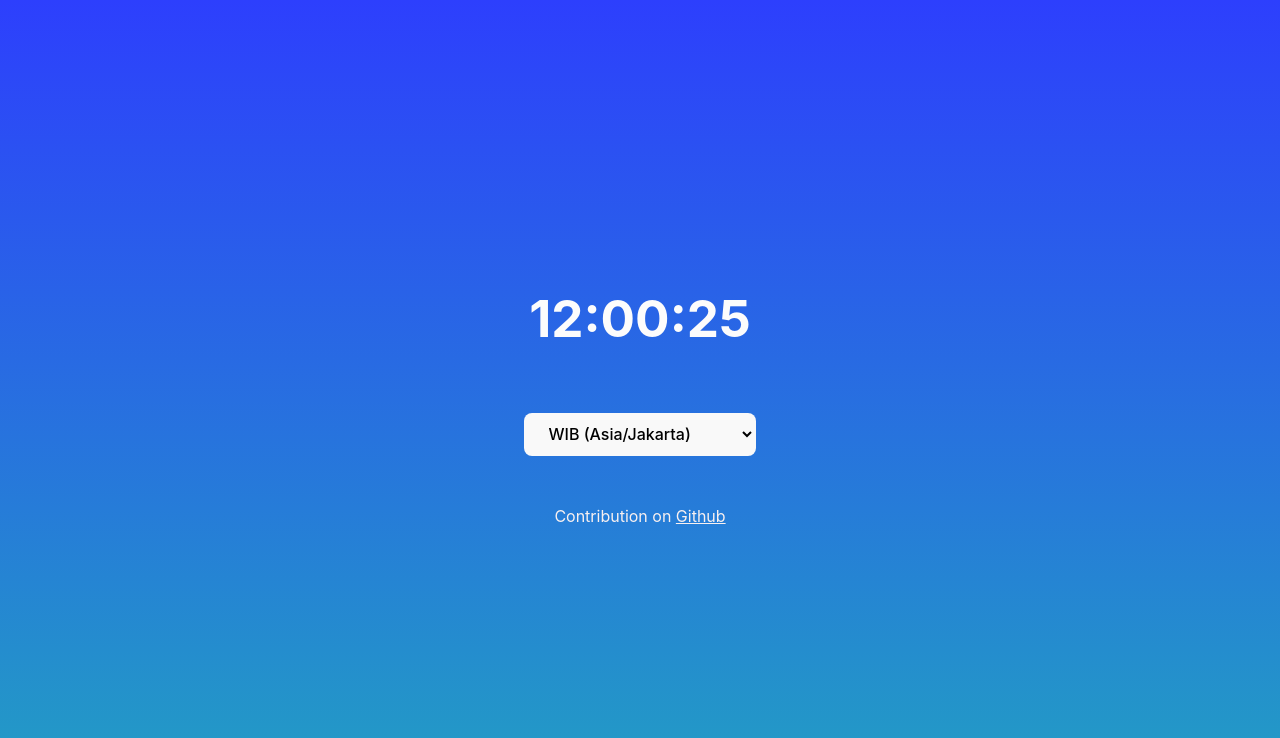
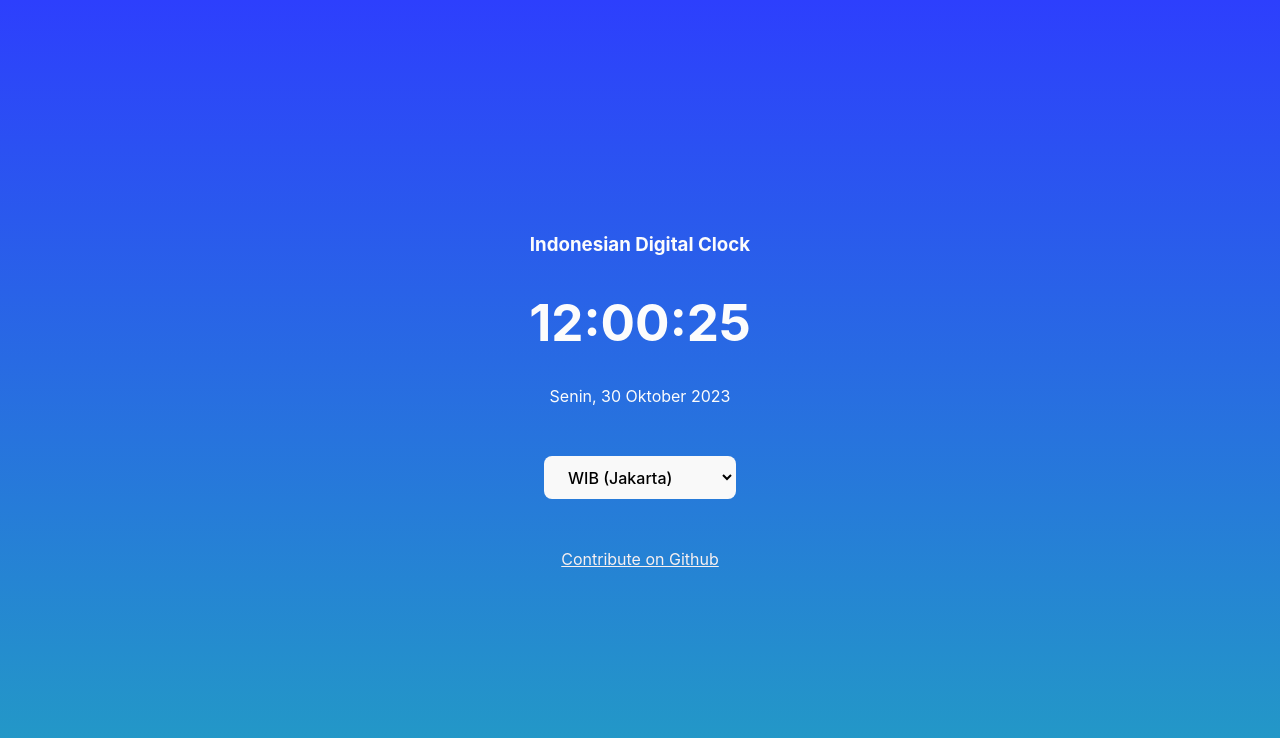
Before and after one commit to rizkytegar/veonote, a React (Vite) app: page / in a window 1280 px wide. Shown: the top 738 px of the page. Built offline with nearby package versions, Linux system fonts and the light colour scheme.

Commit message:
🚀 Adding Date (Day, Month, Year) #4

```diff
--- a/src/App.tsx
+++ b/src/App.tsx
@@ -31,27 +31,28 @@ function App() {
    * @param {any} e - The event object.
    * @return {void} This function does not return a value.
    */
-  const handleZoneChange = (e: any) => {
+  const handleZoneChange = (e:any) => {
     setZone(e.target.value);
   };
 
   return (
     <>
-      <h1> {loading ? "Loading..." : jam.toFormat("HH:mm:ss")}</h1>
+      <h3>Indonesian Digital Clock</h3>
+      <h1>{loading ? "Loading..." : jam.toFormat("HH:mm:ss")}</h1>
+      <p>{loading ? "Loading..." : jam.toFormat("cccc, dd LLLL yyyy", { locale: "id" })}</p>
       <div className="card">
         <select
           className="custom-select"
           onChange={handleZoneChange}
           value={zone}
         >
-          <option value="Asia/Jakarta">WIB (Asia/Jakarta)</option>
-          <option value="Asia/Makassar">WITA (Asia/Makassar)</option>
-          <option value="Asia/Jayapura">WIT (Asia/Jayapura)</option>
+          <option value="Asia/Jakarta">WIB (Jakarta)</option>
+          <option value="Asia/Makassar">WITA (Makassar)</option>
+          <option value="Asia/Jayapura">WIT (Jayapura)</option>
         </select>
       </div>
       <p className="read-the-docs">
-        Contribution on{" "}
-        <a href="https://github.com/rizkytegar/react-digital-clock">Github</a>
+        <a href="https://github.com/rizkytegar/react-digital-clock">Contribute on Github</a>
       </p>
     </>
   );
```
